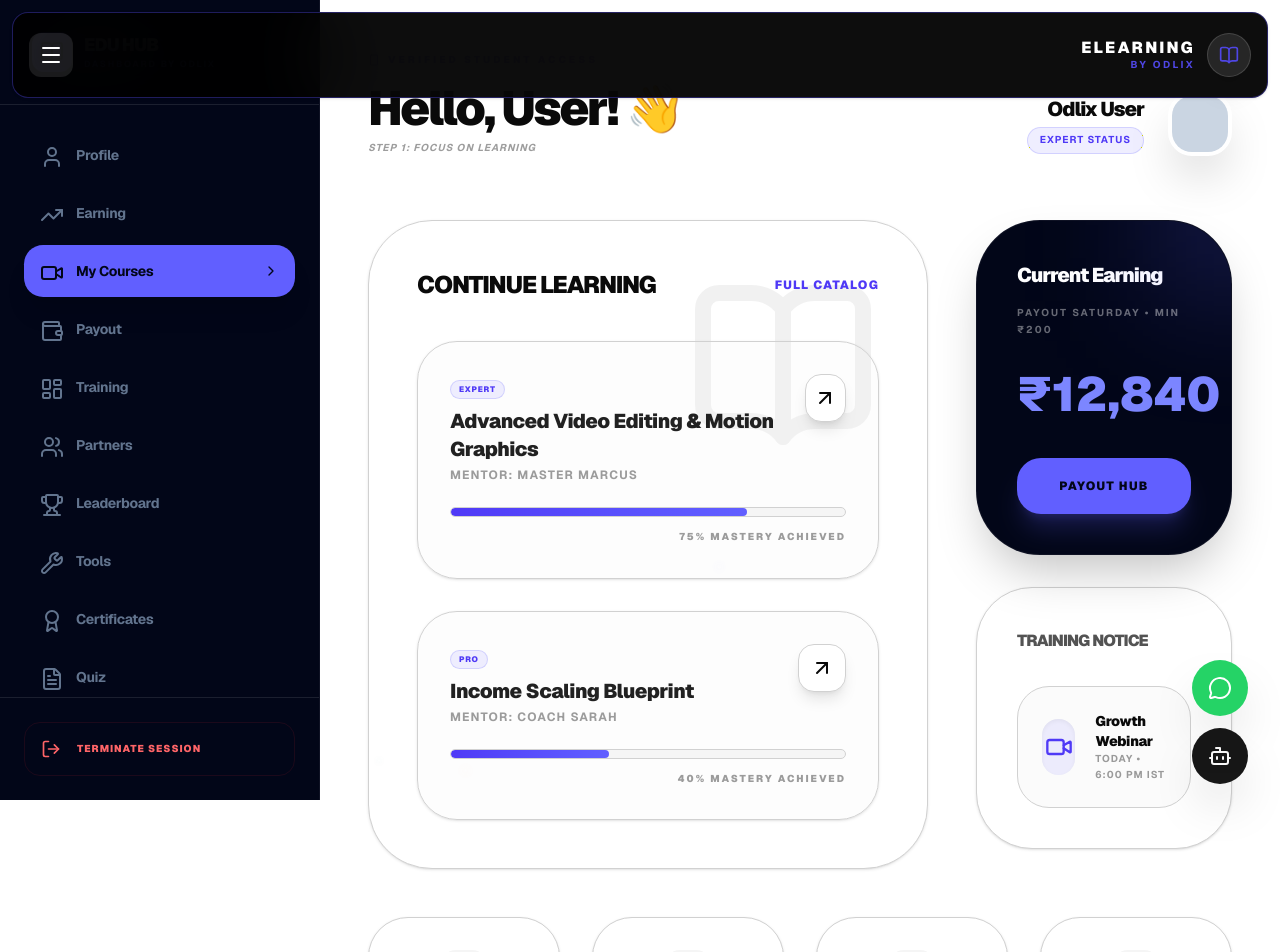
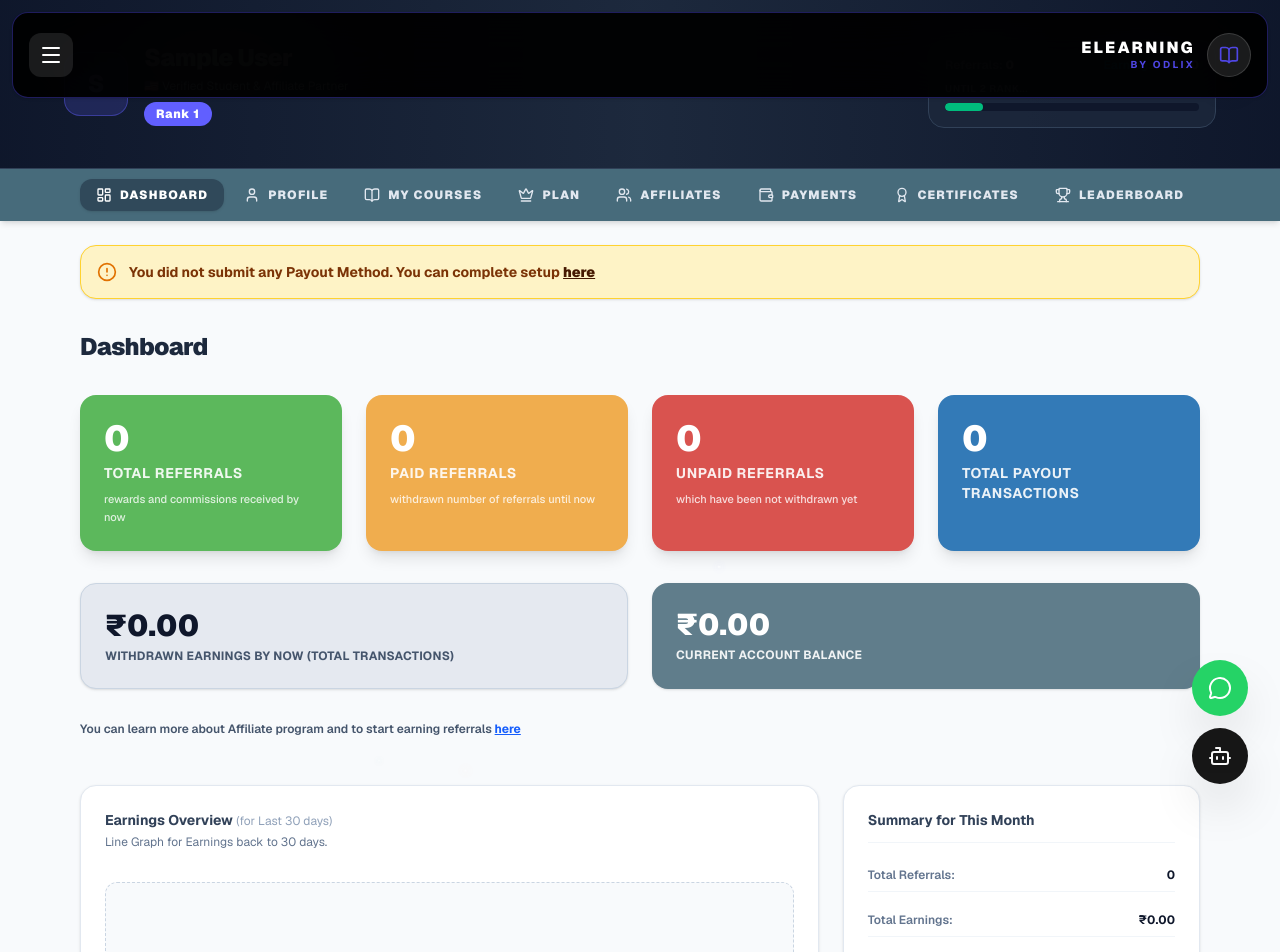
Before and after one commit to Anandrajbgp/Odlix, a Next.js app: page /elearning/dashboard in a window 1280 px wide. Shown: the top 952 px of the page. Built offline with nearby package versions, Linux system fonts and the light colour scheme; sample sign-in values are in the browser's storage.

Commit message:
feat: redesign eLearning dashboard layout with professional horizontal top navigation bar, affiliate ranking header, colored stat cards, and earnings overview matching user reference

```diff
--- a/app/elearning/dashboard/page.tsx
+++ b/app/elearning/dashboard/page.tsx
@@ -1,49 +1,24 @@
 "use client";
 
-import { motion } from "framer-motion";
-import {
-  User,
-  Wallet,
-  BookOpen,
-  ArrowUpRight,
-  Trophy,
-  Users,
-  Award,
-  Settings,
-  LogOut,
-  LayoutDashboard,
-  Video,
-  FileText,
-  Wrench,
-  HelpCircle,
-  Share2,
-  Smartphone,
-  ChevronRight,
-  TrendingUp,
-  Globe
-} from "lucide-react";
-import { useState, useEffect } from "react";
+import { useEffect, useState } from "react";
+import { useRouter } from "next/navigation";
 import Link from "next/link";
-import { useRouter } from "next/navigation";
-import { cn } from "@/lib/utils";
+import { LayoutDashboard, User, BookOpen, Crown, Wallet, Award, Trophy, LogOut, TrendingUp, Users, ArrowUpRight, AlertCircle, BarChart2 } from "lucide-react";
 
-const sidebarLinks = [
-  { name: "Profile", icon: <User />, id: "profile" },
-  { name: "Earning", icon: <TrendingUp />, id: "earning" },
-  { name: "My Courses", icon: <Video />, id: "courses" },
-  { name: "Payout", icon: <Wallet />, id: "payout" },
-  { name: "Training", icon: <LayoutDashboard />, id: "training" },
-  { name: "Partners", icon: <Users />, id: "partners" },
-  { name: "Leaderboard", icon: <Trophy />, id: "leaderboard" },
-  { name: "Tools", icon: <Wrench />, id: "tools" },
-  { name: "Certificates", icon: <Award />, id: "certificates" },
-  { name: "Quiz", icon: <FileText />, id: "quiz" },
-  { name: "Social Media Handles", icon: <Share2 />, id: "social" },
+const navTabs = [
+  { name: "Dashboard", href: "/elearning/dashboard", icon: LayoutDashboard, active: true },
+  { name: "Profile", href: "/profile", icon: User },
+  { name: "My Courses", href: "/elearning/dashboard/courses", icon: BookOpen },
+  { name: "Plan", href: "/elearning/dashboard/plan", icon: Crown },
+  { name: "Affiliates", href: "/elearning/dashboard/affiliates", icon: Users },
+  { name: "Payments", href: "/elearning/dashboard/payment", icon: Wallet },
+  { name: "Certificates", href: "/elearning/dashboard/certificates", icon: Award },
+  { name: "Leaderboard", href: "/elearning/dashboard/leaderboard", icon: Trophy },
 ];
 
-export default function StudentDashboard() {
+export default function ElearningDashboardPage() {
   const router = useRouter();
-  const [activeTab, setActiveTab] = useState("courses"); // Starting with Step 1: Learn (Courses)
+  const [user, setUser] = useState<any>(null);
   const [isChecking, setIsChecking] = useState(true);
 
   useEffect(() => {
@@ -51,181 +26,176 @@ export default function StudentDashboard() {
     if (!stored) {
       router.replace("/login");
     } else {
+      try {
+        setUser(JSON.parse(stored));
+      } catch (e) {}
       setIsChecking(false);
     }
   }, [router]);
 
   if (isChecking) {
     return (
-      <div className="min-h-screen bg-slate-950 text-white flex items-center justify-center">
-        <div className="text-sm text-cyan-400 animate-pulse font-bold tracking-widest uppercase">Loading eLearning Dashboard...</div>
+      <div className="min-h-screen bg-[#050b14] text-white flex items-center justify-center">
+        <div className="text-sm text-cyan-400 animate-pulse font-bold tracking-widest uppercase">Loading Student Dashboard...</div>
       </div>
     );
   }
 
   return (
-    <div className="flex min-h-screen bg-background text-foreground transition-colors duration-300">
-      {/* Sidebar */}
-      <aside className="w-80 bg-slate-950 text-white flex flex-col sticky top-0 h-screen shrink-0 border-r border-white/5">
-        <div className="p-8 border-b border-white/10">
-          <Link href="/elearning" className="flex items-center space-x-3 group">
-             <div className="w-10 h-10 rounded-xl bg-indigo-500 flex items-center justify-center text-slate-950 shadow-lg group-hover:rotate-6 transition-transform">
-                <BookOpen className="w-6 h-6" />
+    <div className="min-h-screen bg-[#f8fafc] text-slate-900 pb-20">
+      {/* Top Banner / User Header */}
+      <div className="bg-gradient-to-r from-slate-900 via-slate-800 to-slate-900 text-white py-10 px-6 border-b border-slate-700 relative overflow-hidden">
+        <div className="container mx-auto max-w-6xl flex flex-col md:flex-row justify-between items-start md:items-center gap-6 relative z-10">
+          <div className="flex items-center gap-4">
+             <div className="w-16 h-16 rounded-2xl bg-indigo-500/20 border border-indigo-500/40 flex items-center justify-center text-indigo-300 font-black text-2xl shadow-inner">
+                {user?.name?.[0]?.toUpperCase() || "U"}
              </div>
              <div>
-                <div className="text-lg font-black tracking-tighter leading-none">EDU HUB</div>
-                <div className="text-[9px] font-bold text-indigo-400 tracking-[0.2em] leading-none mt-1.5 uppercase">Dashboard by Odlix</div>
+                <h1 className="text-2xl font-black tracking-tight">{user?.name || "Anees Ahmad"}</h1>
+                <p className="text-xs text-slate-300 mt-1">🇺🇸 Verified Student & Affiliate Partner</p>
+                <div className="mt-2 inline-flex items-center gap-2 px-3 py-1 rounded-lg bg-indigo-500 text-white font-black text-xs tracking-wider">
+                   Rank 1
                 </div>
-          </Link>
+             </div>
           </div>
 
-        <nav className="flex-1 p-6 space-y-1.5 overflow-y-auto scrollbar-hide text-white">
-          {sidebarLinks.map((link) => (
-            <button
-              key={link.id}
-              onClick={() => setActiveTab(link.id)}
-              className={cn(
-                "w-full flex items-center space-x-4 p-4 rounded-[1.2rem] font-bold text-sm transition-all relative group",
-                activeTab === link.id
-                  ? "bg-indigo-500 text-slate-950 shadow-xl"
-                  : "text-slate-500 hover:text-white hover:bg-white/5"
-              )}
+          <div className="w-full md:w-72 bg-slate-800/80 p-4 rounded-2xl border border-slate-700">
+             <div className="flex justify-between text-xs font-bold mb-2">
+                <span className="text-slate-400">Referrals: <strong className="text-white">0</strong></span>
+                <span className="text-cyan-400">Earnings: <strong className="text-white">₹0.00</strong></span>
+             </div>
+             <p className="text-[10px] text-slate-400 mb-1.5 uppercase font-bold tracking-wider">Until 2 Rank...</p>
+             <div className="w-full h-2 bg-slate-900 rounded-full overflow-hidden">
+                <div className="h-full bg-emerald-500 rounded-full" style={{ width: "15%" }} />
+             </div>
+          </div>
+        </div>
+      </div>
+
+      {/* Horizontal Top Navigation Bar */}
+      <div className="bg-[#476b7b] text-white shadow-md sticky top-0 z-40">
+         <div className="container mx-auto max-w-6xl px-4 flex items-center space-x-1 overflow-x-auto scrollbar-hide py-2.5">
+            {navTabs.map(tab => {
+              const Icon = tab.icon;
+              return (
+                <Link
+                  key={tab.name}
+                  href={tab.href}
+                  className={`inline-flex items-center gap-2 px-4 py-2 rounded-xl text-xs font-black uppercase tracking-widest transition-all whitespace-nowrap ${
+                    tab.active ? "bg-slate-900/40 text-white shadow" : "text-slate-200 hover:bg-white/10 hover:text-white"
+                  }`}
                 >
-              <span className="w-5 h-5">{link.icon}</span>
-              <span className="tracking-tight">{link.name}</span>
-              {activeTab === link.id && <div className="absolute right-4"><ChevronRight className="w-4 h-4" /></div>}
-            </button>
-          ))}
-        </nav>
-
-        <div className="p-6 border-t border-white/10">
+                  <Icon className="h-4 w-4" /> {tab.name}
+                </Link>
+              );
+            })}
             <button
               onClick={() => {
                 localStorage.removeItem("odlix_user");
                 router.push("/login");
                 router.refresh();
               }}
-            className="w-full flex items-center space-x-4 p-4 rounded-2xl font-black text-[10px] uppercase tracking-widest text-red-400 hover:bg-red-500/10 transition-all border border-red-500/10"
+              className="inline-flex items-center gap-2 px-4 py-2 rounded-xl text-xs font-black uppercase tracking-widest text-red-200 hover:bg-red-500/20 hover:text-white transition-all whitespace-nowrap ml-auto"
             >
-             <LogOut className="w-5 h-5" />
-             <span>Terminate Session</span>
+              <LogOut className="h-4 w-4" /> Logout
             </button>
          </div>
-      </aside>
+      </div>
 
-      {/* Main Content */}
-      <main className="flex-1 p-12 overflow-y-auto">
-        <header className="flex justify-between items-end mb-16">
-           <div>
-              <div className="inline-flex items-center space-x-2 text-[10px] font-black uppercase tracking-[0.3em] text-indigo-600 dark:text-indigo-400 mb-4">
-                 <Smartphone className="w-3 h-3" />
-                 <span>Verified Student Access</span>
-              </div>
-              <h1 className="text-4xl md:text-5xl font-black tracking-tighter">Hello, User! 👋</h1>
-              <p className="opacity-40 font-bold uppercase text-[10px] tracking-widest mt-2 italic">Step 1: Focus on Learning</p>
-           </div>
-           <div className="flex items-center space-x-6">
-              <div className="text-right hidden md:block">
-                 <div className="font-black text-xl tracking-tighter">Odlix User</div>
-                 <div className="text-[10px] font-bold text-indigo-600 uppercase tracking-widest bg-indigo-500/10 px-3 py-1 rounded-full border border-indigo-500/20 mt-1">Expert Status</div>
-              </div>
-              <div className="w-16 h-16 rounded-3xl bg-card border-4 border-card shadow-2xl overflow-hidden group cursor-pointer relative">
-                 <div className="absolute inset-0 bg-indigo-500 opacity-0 group-hover:opacity-20 transition-opacity" />
-                 <div className="w-full h-full bg-slate-300 dark:bg-slate-800 transition-colors" />
+      {/* Alert Banner */}
+      <div className="container mx-auto max-w-6xl px-4 mt-6">
+         <div className="p-4 rounded-2xl bg-amber-100 border border-amber-300 text-amber-900 text-xs md:text-sm font-bold flex items-center gap-3 shadow-sm">
+            <AlertCircle className="h-5 w-5 text-amber-600 shrink-0" />
+            <span>You did not submit any Payout Method. You can complete setup <Link href="/elearning/dashboard/payment" className="underline font-black text-amber-950">here</Link></span>
          </div>
       </div>
-        </header>
 
-        {activeTab === "courses" && (
-           <div className="space-y-12">
-              <div className="grid grid-cols-1 lg:grid-cols-3 gap-12 text-foreground">
-                 <div className="lg:col-span-2 space-y-8">
-                    <div className="bg-card p-12 rounded-[4rem] shadow-sm border border-border relative overflow-hidden">
-                       <div className="absolute top-0 right-0 p-12 opacity-5 pointer-events-none"><BookOpen className="w-48 h-48" /></div>
-                       <div className="flex justify-between items-center mb-10 relative z-10">
-                          <h3 className="text-2xl font-black uppercase tracking-tighter">Continue Learning</h3>
-                          <Link href="#" className="text-indigo-600 dark:text-indigo-400 font-black text-xs uppercase tracking-widest hover:underline">Full Catalog</Link>
+      {/* Main Dashboard Content */}
+      <div className="container mx-auto max-w-6xl px-4 mt-8 space-y-8">
+         <h2 className="text-2xl font-black text-slate-800 tracking-tight">Dashboard</h2>
+
+         {/* 4 Colored Stat Cards + 2 Balance Cards */}
+         <div className="grid grid-cols-1 sm:grid-cols-2 lg:grid-cols-4 gap-6">
+            <div className="p-6 rounded-2xl bg-[#5cb85c] text-white shadow-lg relative overflow-hidden">
+               <div className="text-4xl font-black mb-1">0</div>
+               <div className="text-sm font-bold uppercase tracking-wider opacity-90">Total Referrals</div>
+               <p className="text-[11px] opacity-80 mt-2 font-medium">rewards and commissions received by now</p>
             </div>
-                       <div className="space-y-8 relative z-10">
+
+            <div className="p-6 rounded-2xl bg-[#f0ad4e] text-white shadow-lg relative overflow-hidden">
+               <div className="text-4xl font-black mb-1">0</div>
+               <div className="text-sm font-bold uppercase tracking-wider opacity-90">Paid Referrals</div>
+               <p className="text-[11px] opacity-80 mt-2 font-medium">withdrawn number of referrals until now</p>
+            </div>
+
+            <div className="p-6 rounded-2xl bg-[#d9534f] text-white shadow-lg relative overflow-hidden">
+               <div className="text-4xl font-black mb-1">0</div>
+               <div className="text-sm font-bold uppercase tracking-wider opacity-90">UnPaid Referrals</div>
+               <p className="text-[11px] opacity-80 mt-2 font-medium">which have been not withdrawn yet</p>
+            </div>
+
+            <div className="p-6 rounded-2xl bg-[#337ab7] text-white shadow-lg relative overflow-hidden">
+               <div className="text-4xl font-black mb-1">0</div>
+               <div className="text-sm font-bold uppercase tracking-wider opacity-90">Total Payout Transactions</div>
+            </div>
+         </div>
+
+         <div className="grid grid-cols-1 lg:grid-cols-2 gap-6">
+            <div className="p-6 rounded-2xl bg-[#e5e9f0] border border-slate-300 text-slate-800 shadow-sm">
+               <div className="text-3xl font-black text-slate-900 mb-1">₹0.00</div>
+               <div className="text-xs font-bold text-slate-600 uppercase tracking-wide">Withdrawn Earnings by Now (total Transactions)</div>
+            </div>
+            <div className="p-6 rounded-2xl bg-[#607d8b] text-white shadow-sm">
+               <div className="text-3xl font-black mb-1">₹0.00</div>
+               <div className="text-xs font-bold uppercase tracking-wide opacity-90">Current Account Balance</div>
+            </div>
+         </div>
+
+         <p className="text-xs text-slate-600 font-semibold">
+           You can learn more about Affiliate program and to start earning referrals <Link href="/elearning/dashboard/affiliates" className="text-blue-600 underline font-bold">here</Link>
+         </p>
+
+         {/* Earnings Overview & Summary */}
+         <div className="grid grid-cols-1 lg:grid-cols-3 gap-6 pt-4">
+            <div className="lg:col-span-2 bg-white p-6 rounded-2xl border border-slate-200 shadow-sm">
+               <h3 className="font-bold text-sm text-slate-700 mb-1">Earnings Overview <span className="text-xs text-slate-400 font-normal">(for Last 30 days)</span></h3>
+               <p className="text-xs text-slate-500 mb-8">Line Graph for Earnings back to 30 days.</p>
+
+               <div className="h-64 flex items-center justify-center bg-slate-50 rounded-xl border border-dashed border-slate-300 text-slate-400 text-xs font-medium">
+                  [Interactive 30-Day Earnings Line Chart]
+               </div>
+
+               <div className="grid grid-cols-2 gap-4 mt-8 pt-6 border-t border-slate-200">
+                  <div>
+                     <span className="text-xs text-slate-400 font-bold uppercase">Total Earnings</span>
+                     <div className="text-lg font-black text-slate-900 mt-1">₹0.00</div>
+                  </div>
+                  <div>
+                     <span className="text-xs text-slate-400 font-bold uppercase">Clicks</span>
+                     <div className="text-lg font-black text-slate-900 mt-1">0</div>
+                  </div>
+               </div>
+            </div>
+
+            <div className="bg-white p-6 rounded-2xl border border-slate-200 shadow-sm">
+               <h3 className="font-bold text-sm text-slate-700 mb-4 pb-3 border-b border-slate-100">Summary for This Month</h3>
+               <div className="space-y-3 text-xs font-semibold">
                   {[
-                            { name: "Advanced Video Editing & Motion Graphics", progress: 75, instructor: "Master Marcus", tag: "Expert" },
-                            { name: "Income Scaling Blueprint", progress: 40, instructor: "Coach Sarah", tag: "Pro" }
-                          ].map(course => (
-                            <div key={course.name} className="p-8 rounded-[2.5rem] bg-muted/20 border border-border group hover:border-indigo-500/50 transition-all shadow-sm">
-                               <div className="flex justify-between items-start mb-6">
-                                  <div>
-                                     <div className="inline-block px-2 py-0.5 rounded-lg bg-indigo-500/10 text-indigo-600 text-[8px] font-black uppercase tracking-widest mb-2 border border-indigo-500/20">{course.tag}</div>
-                                     <h4 className="font-black text-xl tracking-tight opacity-90">{course.name}</h4>
-                                     <p className="text-xs opacity-40 font-bold uppercase tracking-widest mt-1">Mentor: {course.instructor}</p>
-                                  </div>
-                                  <button className="w-12 h-12 rounded-2xl bg-card border border-border flex items-center justify-center shadow-lg group-hover:bg-indigo-500 group-hover:text-white transition-all">
-                                     <ArrowUpRight className="w-6 h-6" />
-                                  </button>
-                               </div>
-                               <div className="w-full h-2.5 bg-muted rounded-full overflow-hidden border border-border">
-                                  <div className="h-full bg-gradient-to-r from-indigo-600 to-indigo-500 rounded-full" style={{ width: `${course.progress}%` }} />
-                               </div>
-                               <div className="mt-3 text-[10px] font-black opacity-40 text-right uppercase tracking-[0.2em]">{course.progress}% Mastery achieved</div>
+                    { label: "Total Referrals:", val: "0" },
+                    { label: "Total Earnings:", val: "₹0.00" },
+                    { label: "UnVerified Referrals:", val: "0" },
+                    { label: "Clicks:", val: "0" },
+                    { label: "Conversion:", val: "0%" },
+                  ].map(row => (
+                    <div key={row.label} className="flex justify-between py-2 border-b border-slate-100 last:border-0">
+                       <span className="text-slate-500">{row.label}</span>
+                       <span className="text-slate-900 font-bold">{row.val}</span>
                     </div>
                   ))}
                </div>
             </div>
          </div>
-
-                 <div className="space-y-8">
-                    <div className="bg-slate-950 p-10 rounded-[4rem] text-white overflow-hidden relative border border-white/5 shadow-2xl">
-                       <div className="absolute top-0 right-0 w-40 h-40 bg-indigo-500/20 blur-[60px] -mr-20 -mt-20" />
-                       <h3 className="text-xl font-black mb-4 tracking-tighter">Current Earning</h3>
-                       <p className="opacity-40 text-[10px] font-bold uppercase tracking-[0.2em] mb-8">Payout Saturday • min ₹200</p>
-                       <div className="text-5xl font-black text-indigo-400 mb-10 transition-colors">₹12,840</div>
-                       <button className="w-full py-5 rounded-[1.5rem] bg-indigo-500 text-slate-950 font-black text-xs uppercase tracking-widest shadow-xl shadow-indigo-500/20 hover:scale-[1.02] active:scale-[0.98] transition-all">Payout Hub</button>
       </div>
-
-                    <div className="bg-card p-10 rounded-[3.5rem] border border-border shadow-sm">
-                       <h3 className="font-black mb-8 uppercase tracking-tighter opacity-70">Training Notice</h3>
-                       <div className="flex items-center space-x-5 p-6 rounded-[2rem] bg-muted/40 border border-border group hover:bg-muted transition-colors cursor-pointer">
-                          <div className="w-14 h-14 rounded-2xl bg-indigo-500/10 flex items-center justify-center text-indigo-600 dark:text-indigo-400 shadow-inner">
-                             <Video className="w-7 h-7" />
-                          </div>
-                          <div>
-                             <div className="font-black text-sm tracking-tight">Growth Webinar</div>
-                             <div className="text-[10px] opacity-40 font-bold uppercase tracking-widest">Today • 6:00 PM IST</div>
-                          </div>
-                       </div>
-                    </div>
-                 </div>
-              </div>
-
-              {/* Quick Grid for requested dashboard items */}
-              <div className="grid grid-cols-1 md:grid-cols-4 gap-8">
-                 {[
-                   { label: "My Certificates", icon: <Award />, color: "text-indigo-500" },
-                   { label: "Community Q&A", icon: <HelpCircle />, color: "text-purple-500" },
-                   { label: "Earning Toolkit", icon: <Wrench />, color: "text-orange-500" },
-                   { label: "Share Link", icon: <Share2 />, color: "text-green-500" },
-                 ].map((item, i) => (
-                   <div key={i} className="bg-card p-8 rounded-[2.5rem] border border-border shadow-sm flex flex-col items-center text-center group cursor-pointer hover:border-primary/30 transition-all">
-                      <div className={cn("w-12 h-12 rounded-2xl bg-muted flex items-center justify-center mb-4 transition-transform group-hover:scale-110", item.color)}>
-                         {item.icon}
-                      </div>
-                      <h4 className="font-black text-[10px] uppercase tracking-widest">{item.label}</h4>
-                   </div>
-                 ))}
-              </div>
-           </div>
-        )}
-
-        {/* Dynamic Empty State for other tabs */}
-        {activeTab !== "courses" && (
-           <div className="flex flex-col items-center justify-center h-[60vh] text-muted-foreground">
-              <div className="w-24 h-24 bg-muted/50 border border-border rounded-[2.5rem] flex items-center justify-center mb-8 shadow-inner">
-                 <span className="text-foreground scale-150">{sidebarLinks.find(l => l.id === activeTab)?.icon}</span>
-              </div>
-              <h2 className="text-3xl font-black text-foreground mb-4 tracking-tighter uppercase">{sidebarLinks.find(l => l.id === activeTab)?.name}</h2>
-              <p className="max-w-xs text-center font-medium italic opacity-60">This high-end module is currently being calibrated for your account.</p>
-           </div>
-        )}
-      </main>
     </div>
   );
 }
```
Lines whose indentation alone changed are shown as unchanged.
